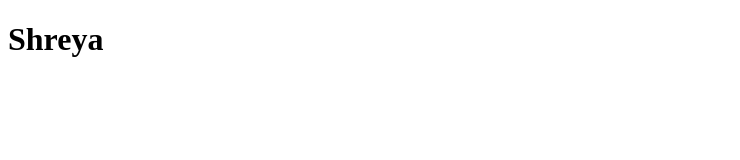
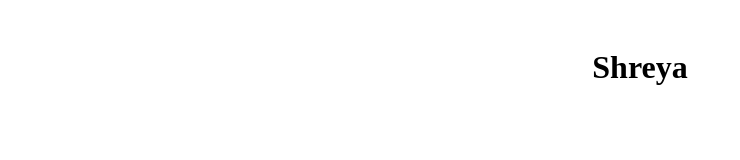
Before and after one commit to Shreya821/shreya.github.io, a plain HTML site: page index.html in a window 1280 px wide. Shown: the whole page, without its empty margins (0-740 px from the left). Drawn offline with Linux system fonts and the light colour scheme.

Commit message:
Update index.html

```diff
--- a/index.html
+++ b/index.html
@@ -3,6 +3,13 @@
 <html>
   <head>
     <title> Shreya </title>
+    <style>
+      .header{
+        background color: white;
+        text-align: center;
+        padding: 20px;
+      }
+    </style>
   </head>
 
   <body>
```
